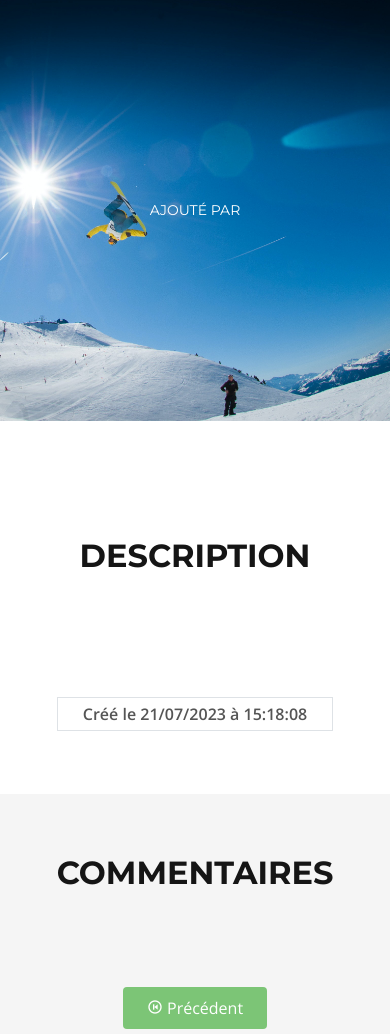
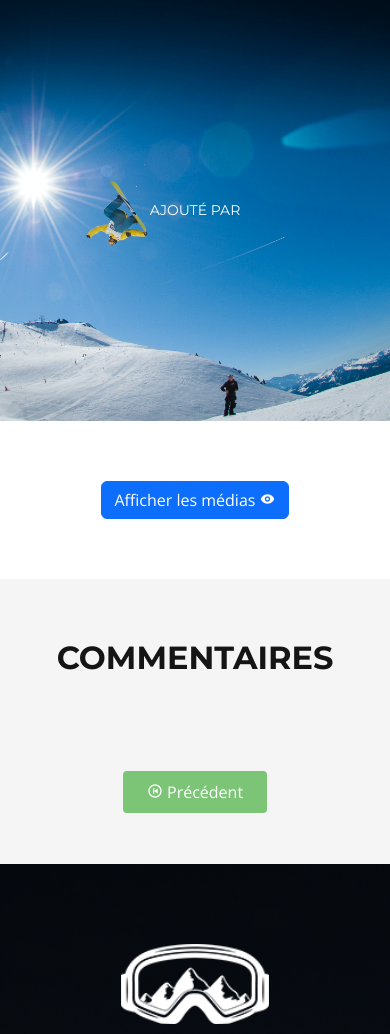
Before and after one commit to damien-jandard/develop-from-a-to-z-the-snowtricks-community-website, a Symfony app: template templates/trick/trick.html.twig in a window 390 px wide. Shown: the part 91-1125 px from the top of the page. Run offline with Twig, Linux system fonts and the light colour scheme; the template is opened without the code that fills it, so the values that code supplies are empty; some libraries are stand-ins or nearby versions.

Commit message:
fix: Sorting of messages + Adding delete button in edit mode + Adding button to display media on mobile

```diff
--- a/src/Repository/MessageRepository.php
+++ b/src/Repository/MessageRepository.php
@@ -48,7 +48,7 @@
         $query = $this->createQueryBuilder('m')
             ->andWhere('m.trick = :trick')
             ->setParameter('trick', $trick)
-            ->orderBy('m.createdAt', 'ASC')
+            ->orderBy('m.createdAt', 'DESC')
             ->setMaxResults(self::PAGINATOR_PER_PAGE)
             ->setFirstResult($offset)
             ->getQuery()
--- a/templates/base.html.twig
+++ b/templates/base.html.twig
@@ -32,9 +32,8 @@
             {% include "shared/_footer.html.twig" %}
         {% endblock %}
         <a href="#" class="back-to-top d-flex align-items-center justify-content-center"><i class="bx bx-up-arrow-alt"></i></a>
-        {% block javascripts %}
-            <script src="{{ asset('assets/vendor/bootstrap/js/bootstrap.bundle.min.js') }}"></script>
-            <script src="{{ asset('assets/js/main.js') }}"></script>
-        {% endblock %}
+        <script src="{{ asset('assets/vendor/bootstrap/js/bootstrap.bundle.min.js') }}"></script>
+        <script src="{{ asset('assets/js/main.js') }}"></script>
+        {% block javascripts %}{% endblock %}
 	</body>
 </html>
--- a/templates/trick/trick.html.twig
+++ b/templates/trick/trick.html.twig
@@ -16,7 +16,10 @@
             {% endif %}
         {% endif %}
     </section>
-    <section class="portfolio">
+    <section id="media" class="text-center d-md-none">
+        <button type="button" class="btn btn-primary" id="displayMedia">Afficher les médias <i class="bx bxs-show"></i></button>
+    </section>
+    <section class="portfolio d-none d-md-block">
         <div class="container">
             <div class="row portfolio-container my-3">
                 {% for picture in trick.pictures %}
@@ -77,7 +80,7 @@
                         {% else %}
                             <img src="{{ asset('assets/img/defaut_user.jpg') }}" class="user-img" alt="Image de profil">
                         {% endif %}
-                        <p class="">{{ message.user.username }}</p>
+                        <p><small class="text-center text-sm-center text-md-start">Par {{ message.user.username }} le {{ message.createdAt|date("d/m/Y") }}</small></p>
                     </div>
                     <div class="col-md-10 my-auto">
                         <p class="message-content text-center text-sm-center text-md-start">{{ message.content }}</p>
@@ -117,3 +120,8 @@
         </div>
     </div>
 {% endblock %}
+
+{% block javascripts %}
+    <script src="https://code.jquery.com/jquery-3.7.0.min.js" integrity="sha256-2Pmvv0kuTBOenSvLm6bvfBSSHrUJ+3A7x6P5Ebd07/g=" crossorigin="anonymous"></script>
+    <script src="{{ asset('assets/js/media.js') }}"></script>
+{% endblock %}
```
Also changed, not shown: templates/trick/edit.html.twig (+21 -0 lines), public/assets/js/media.js (added).
